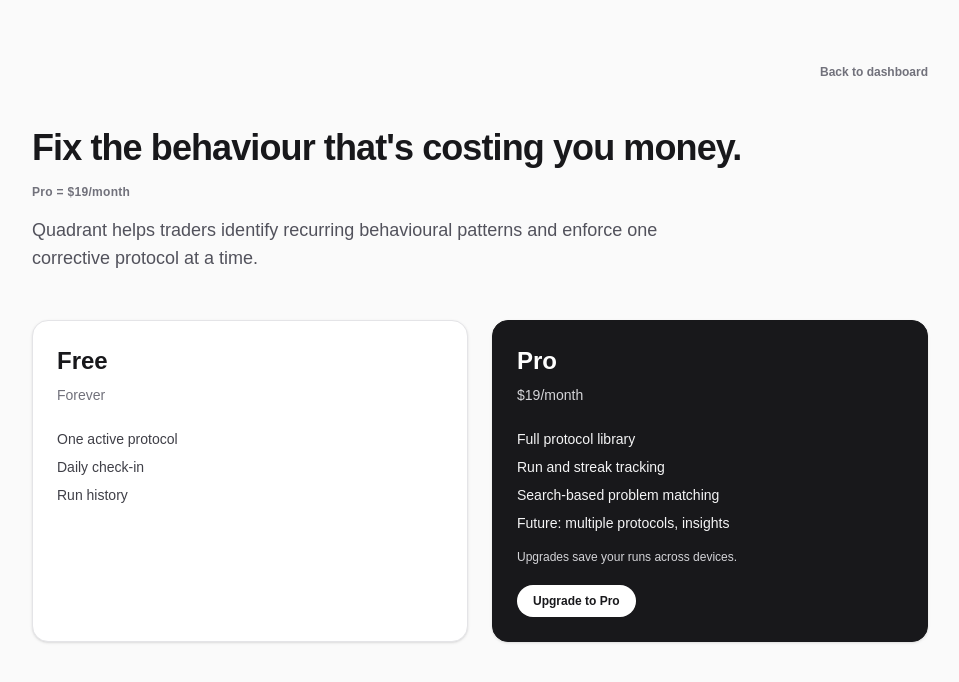
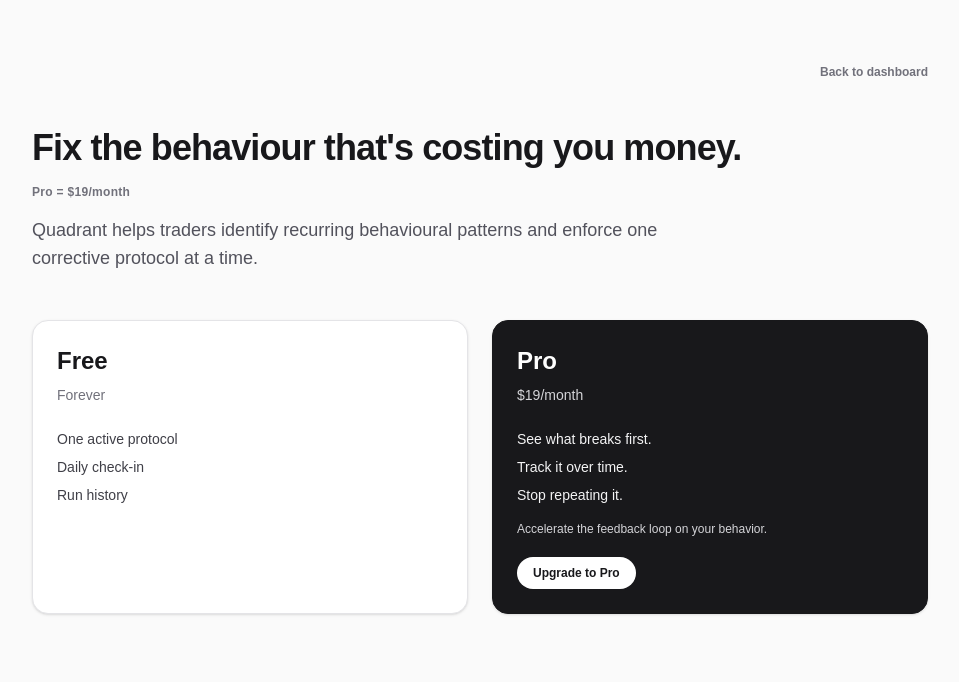
Before and after one commit to bbyjae-django-lab/quadrant, a Next.js app: page /pricing in a window 1280 px wide. Shown: the top 682 px of the page, without its empty margins (160-1119 px from the left). Built offline with nearby package versions, Linux system fonts and the light colour scheme.

Commit message:
Tightened framing

```diff
--- a/app/components/QuadrantApp.tsx
+++ b/app/components/QuadrantApp.tsx
@@ -1420,8 +1420,8 @@
                           Free run complete.
                         </div>
                         <p className="text-sm text-zinc-600">
-                          Run history, cross-device persistence, and multiple
-                          runs require Pro.
+                          See what breaks first. Track it over time. Stop
+                          repeating it with Pro.
                         </p>
                       </div>
                       <div className="mt-4">
--- a/app/pricing/page.tsx
+++ b/app/pricing/page.tsx
@@ -60,13 +60,12 @@
               <p className="text-sm text-zinc-300">${PRO_PRICE}/month</p>
             </div>
             <ul className="mt-6 space-y-2 text-sm text-zinc-100">
-              <li>Full protocol library</li>
-              <li>Run and streak tracking</li>
-              <li>Search-based problem matching</li>
-              <li>Future: multiple protocols, insights</li>
+              <li>See what breaks first.</li>
+              <li>Track it over time.</li>
+              <li>Stop repeating it.</li>
             </ul>
             <p className="mt-4 text-xs text-zinc-300">
-              Upgrades save your runs across devices.
+              Accelerate the feedback loop on your behavior.
             </p>
             <button
               type="button"
```
